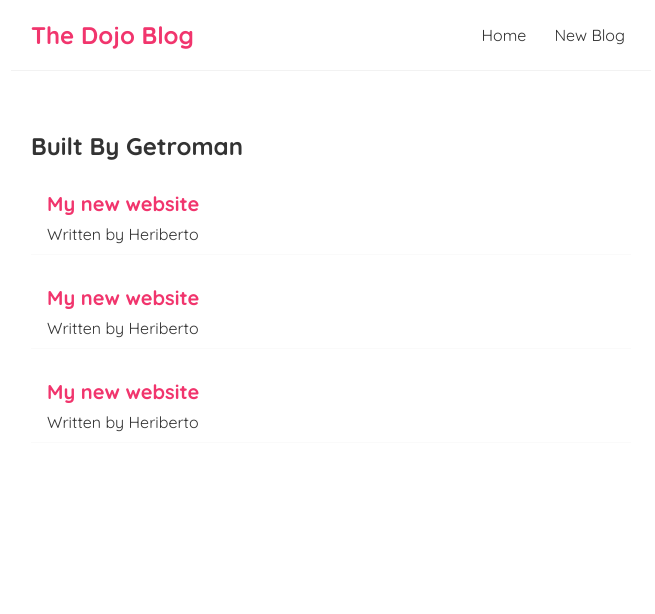
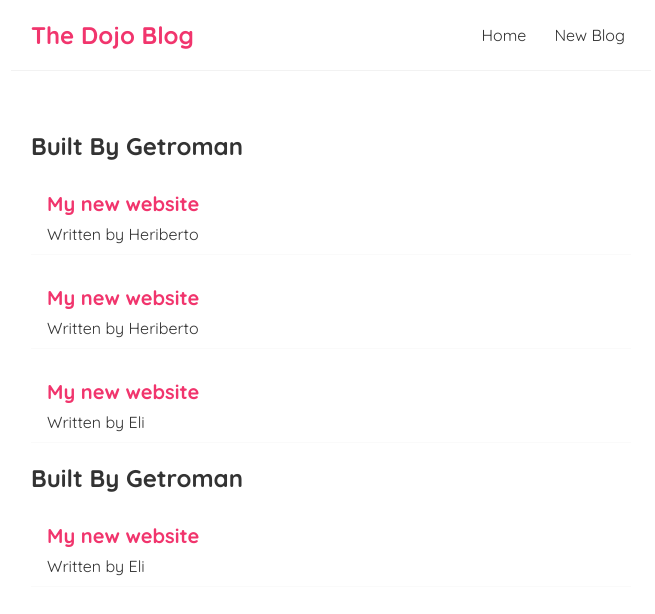
Before and after one commit to getromandev/bbgReactBlog, a React (Create React App) app: page / in a window 1280 px wide. Shown: the top 614 px of the page, without its empty margins (309-964 px from the left). Built offline with nearby package versions, Linux system fonts and the light colour scheme.

Commit message:
add second bloglist component to home and filter out blog post

```diff
--- a/src/Home.js
+++ b/src/Home.js
@@ -6,12 +6,13 @@ const Home = () => {
     const [blogs, setBlogs] = useState([
         { title: 'My new website', body: 'the web indeed...', author: 'Heriberto', id: 1},
         { title: 'My new website', body: 'the web indeed...', author: 'Heriberto', id: 2},
-        { title: 'My new website', body: 'the web indeed...', author: 'Heriberto', id: 3},
+        { title: 'My new website', body: 'the web indeed...', author: 'Eli', id: 3},
     ])
 
     return (
         <div className='home'>
-            <BlogList blogs={blogs} title='Built By Getroman' />
+            <BlogList blogs={ blogs } title='Built By Getroman' />
+            <BlogList blogs={ blogs.filter((blog) => blog.author === 'Eli') } title='Built By Getroman' />
         </div>
     );
 }
```
